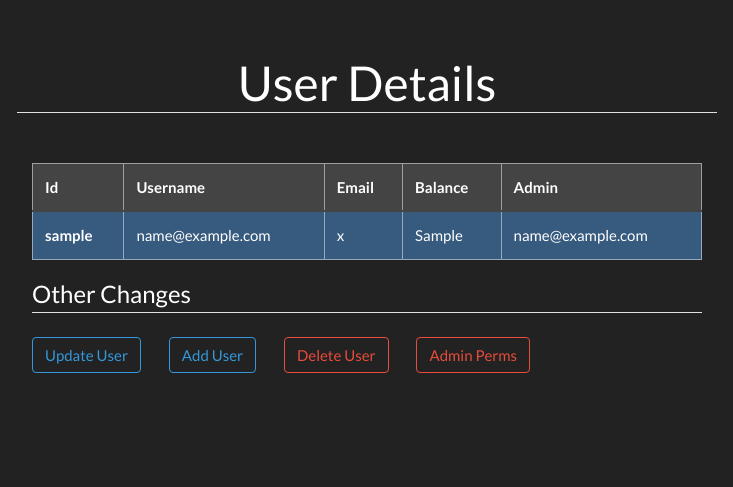
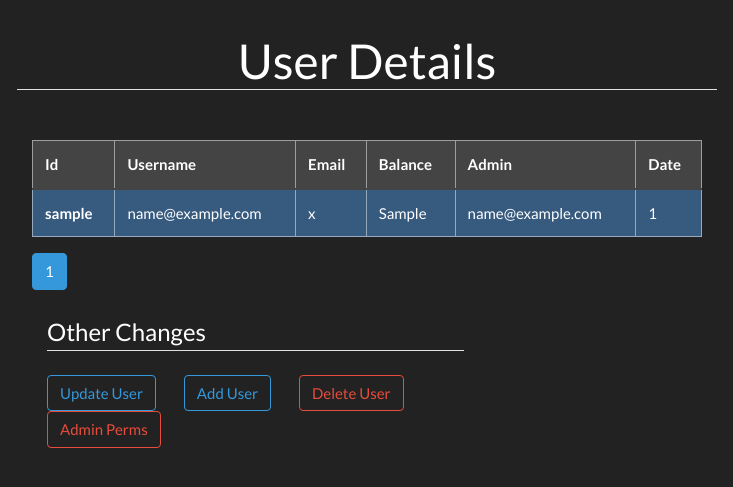
Before and after one commit to kevin-samson/Flask-atm-website, a Flask app: page /admin/users in a window 1280 px wide. Shown: the part 71-558 px from the top of the page, without its empty margins (273-1006 px from the left). Run offline with Flask 2, Linux system fonts and the light colour scheme; the visitor is signed in with stand-in values (Sample User, id 1); tables that the repository leaves empty or names only in its code hold one stand-in row (values such as "Sample post"); some libraries are stand-ins or nearby versions.

Commit message:
Added pagination to user page.

```diff
--- a/atm/admin/routes.py
+++ b/atm/admin/routes.py
@@ -76,9 +76,11 @@ def users():
             elif make_admin.select.data == 'no':
                 give_admin_perms(make_admin.usr_id.data, False)
             return redirect(url_for('admin.users'))
-
-        return render_template('user.html', users=view_activity('user'), admin=True, user_form=form, add_form=add_form,
-                               del_form=delete_form, make_admin=make_admin)
+        page = request.args.get('page', 1, type=int)
+        limit, offset, pages = find_offset(page, table='user')
+        return render_template('user.html', users=view_activity('user', limit=limit, offset=offset),
+                               pages=iter_pages(page, pages), page=page, admin=True,
+                               user_form=form, add_form=add_form, del_form=delete_form, make_admin=make_admin, logs=True)
     else:
         return redirect(url_for('admin.login'))
 
--- a/atm/templates/user.html
+++ b/atm/templates/user.html
@@ -1,6 +1,5 @@
 {% extends "layout.html" %}
 {% block content %}
-        <br>
         <div class="container-fluid">
             <div class="row">
                 <div class="col-md-12">
@@ -18,6 +17,7 @@
                           <th scope="col">Email</th>
                             <th scope="col">Balance</th>
                             <th scope="col">Admin</th>
+                            <th scope="col">Date</th>
                         </tr>
                     </thead>
                     {% for i in users %}
@@ -28,10 +28,22 @@
                             <td>{{ i[2] }}</td>
                             <td>{{ i[4] }}</td>
                             <td>{{ i[5] }}</td>
+                            <td>{{ i[6] }}</td>
                         </tr>
                         </tbody>
                     {% endfor %}
                 </table>
+                {% for page_num in pages %}
+                    {% if page_num %}
+                        {% if page == page_num %}
+                                <a class="btn btn-info mb-4" href="{{ url_for('admin.users', page=page_num) }}">{{ page_num }}</a>
+                            {% else %}
+                                <a class="btn btn-outline-info mb-4" href="{{ url_for('admin.users', page=page_num) }}">{{ page_num }}</a>
+                            {% endif %}
+                    {% endif %}
+                {% endfor %}
+                <div class="col-md-2"></div>
+                <div class="col-md-8">
                     <div class="form-group">
                         <legend class="border-bottom mb-4">Other Changes</legend>
                         <p>
@@ -49,6 +61,7 @@
                           </button>
                         </p>
                     </div>
+                </div>
             </div>
         </div>
 
```
